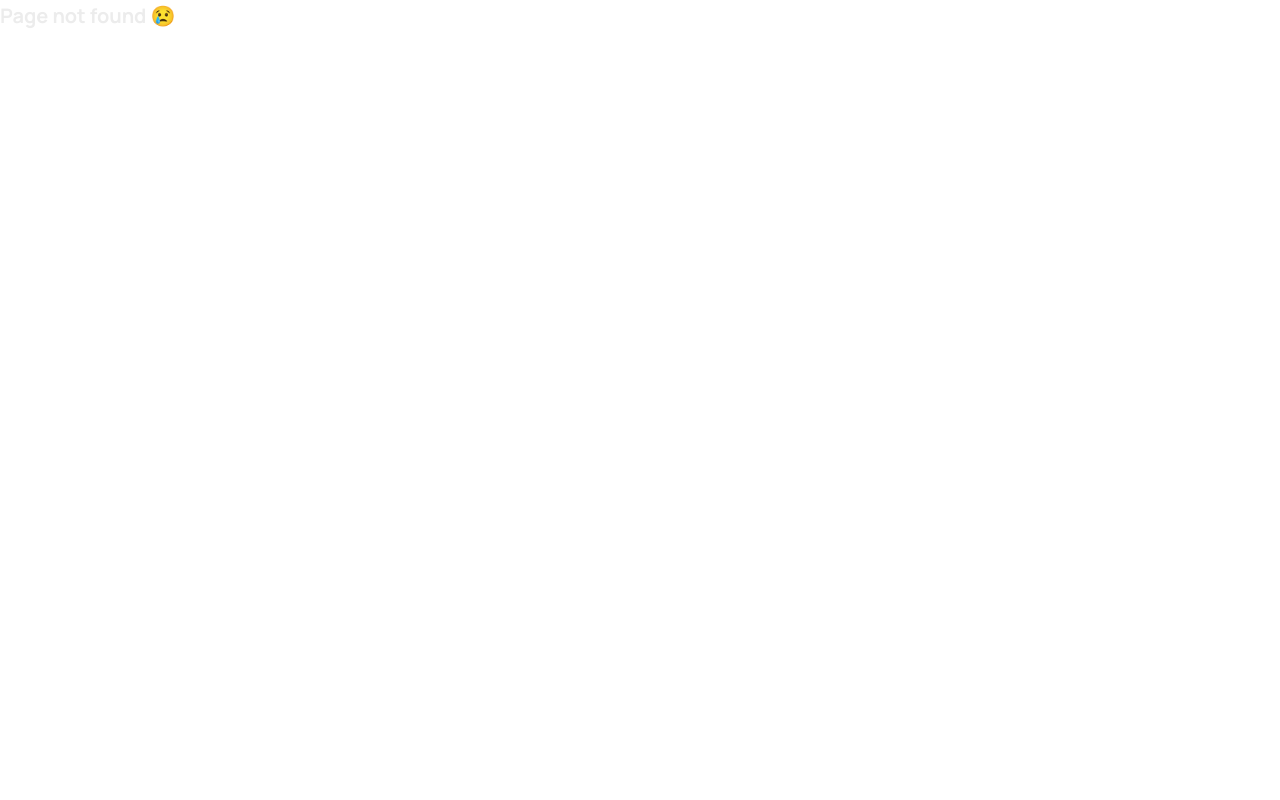
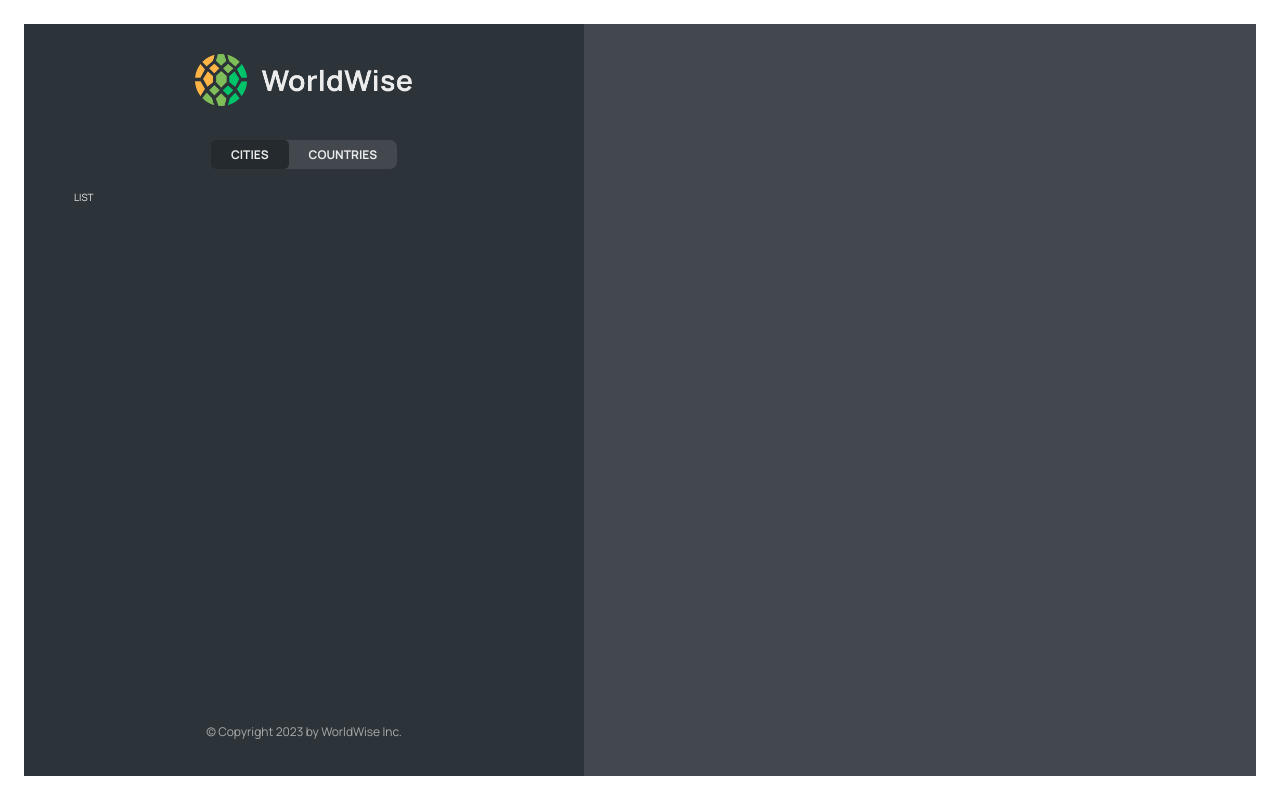
Before and after one commit to FirasLatrech/WorldWise, a React (Vite) app: page /app/cities in a window 1280 px wide. Before the commit this address had no page. Built offline with nearby package versions, Linux system fonts and the light colour scheme.

Commit message:
Lesson 212: Nested Routes and Index Route

```diff
--- a/package.json
+++ b/package.json
@@ -10,6 +10,7 @@
     "preview": "vite preview"
   },
   "dependencies": {
+    "json-server": "^0.17.3",
     "react": "^18.2.0",
     "react-dom": "^18.2.0",
     "react-router-dom": "^6.15.0"
--- a/src/App.jsx
+++ b/src/App.jsx
@@ -2,19 +2,25 @@
 import Product from "./pages/Product";
 import Pricing from "./pages/Pricing";
 import Homepage from "./pages/Homepage";
+import Login from "./pages/Login";
 import AppLayout from "./pages/AppLayout";
 import PageNotFound from "./pages/PageNotFound";
-import Login from "./pages/Login";
+import CityList from "./components/CityList";
 
 function App() {
   return (
     <BrowserRouter>
       <Routes>
-        <Route path="/" element={<Homepage />} />
+        <Route index path="/" element={<Homepage />} />
         <Route path="product" element={<Product />} />
         <Route path="pricing" element={<Pricing />} />
         <Route path="login" element={<Login />} />
-        <Route path="app" element={<AppLayout />} />
+        <Route path="app" element={<AppLayout />}>
+          <Route index element={<CityList />} />
+          <Route path="cities" element={<CityList />} />
+          <Route path="countries" element={<p>Countries</p>} />
+          <Route path="form" element={<p>Form</p>} />
+        </Route>
         <Route path="*" element={<PageNotFound />} />
       </Routes>
     </BrowserRouter>
--- a/src/components/AppNav.jsx
+++ b/src/components/AppNav.jsx
@@ -1,7 +1,19 @@
+import { NavLink } from "react-router-dom";
 import styles from "./AppNav.module.css";
 
 function AppNav() {
-  return <nav className={styles.nav}>App navigation</nav>;
+  return (
+    <nav className={styles.nav}>
+      <ul>
+        <li>
+          <NavLink to="cities">Cities</NavLink>
+        </li>
+        <li>
+          <NavLink to="countries">Countries</NavLink>
+        </li>
+      </ul>
+    </nav>
+  );
 }
 
 export default AppNav;
--- /dev/null
+++ b/src/components/CityList.jsx
@@ -0,0 +1,7 @@
+import styles from "./CityList.module.css";
+
+function CityList() {
+  return <ul className={styles.cityList}>LIST</ul>;
+}
+
+export default CityList;
--- a/src/components/Sidebar.jsx
+++ b/src/components/Sidebar.jsx
@@ -1,3 +1,4 @@
+import { Outlet } from "react-router-dom";
 import AppNav from "./AppNav";
 import Footer from "./Footer";
 import Logo from "./Logo";
@@ -9,7 +10,8 @@
       <Logo />
       <AppNav />
 
-      <p>List of cities</p>
+      <Outlet />
+
       <Footer />
     </div>
   );
```
Also changed, not shown: .eslintrc.cjs, 1 other file (tests, documents, lock files or other folders).
